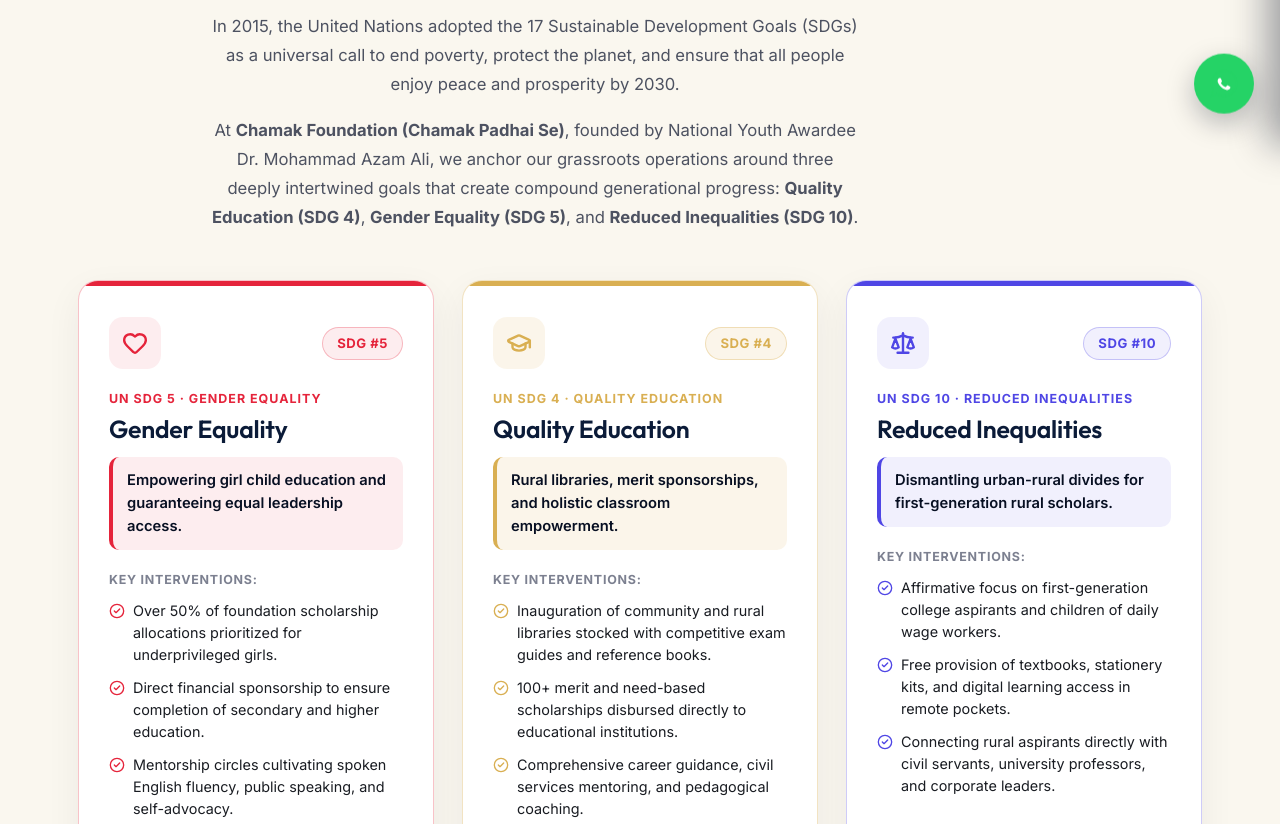
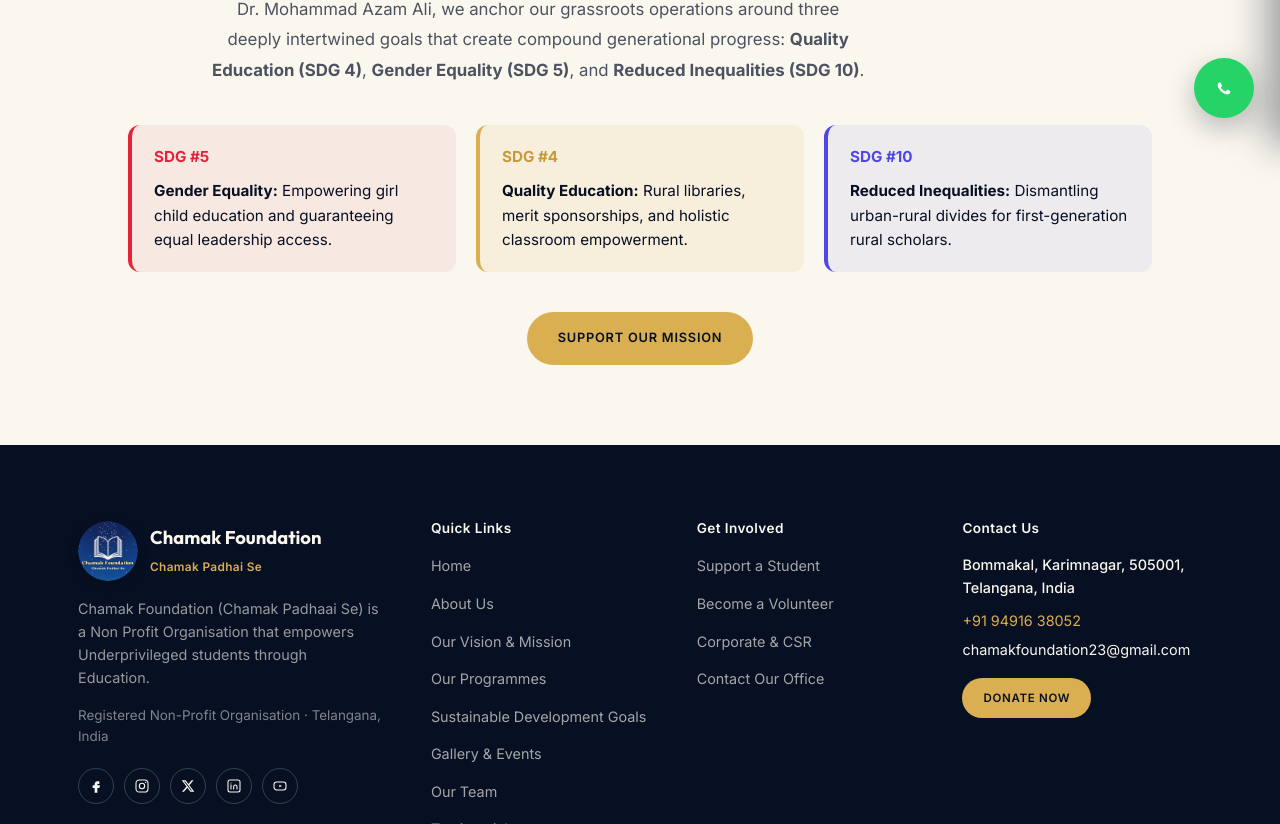
Before and after one commit to SAIKRISHNACHANDA/chamakfoundation.org, a Next.js app: page /sustainable-development-goals in a window 1280 px wide. Shown: the part 656-1480 px from the top of the page. Built offline with nearby package versions, Linux system fonts and the light colour scheme.

Commit message:
fix: minimal clean SDG page with exact 3 horizontal items and no extra content

```diff
--- a/src/app/sustainable-development-goals/page.js
+++ b/src/app/sustainable-development-goals/page.js
@@ -1,14 +1,6 @@
 import Link from "next/link";
 import PageHero from "@/components/PageHero";
-import {
-  GraduationCap,
-  Heart,
-  Scale,
-  Sparkles,
-  CheckCircle2,
-  ArrowRight,
-  Globe2,
-} from "lucide-react";
+import { Sparkles } from "lucide-react";
 
 export const metadata = {
   title: "Sustainable Development Goals (SDGs) · Chamak Foundation",
@@ -17,228 +9,97 @@ export const metadata = {
 };
 
 export default function SustainableDevelopmentGoalsPage() {
-  const sdgGoals = [
-    {
-      num: "5",
-      id: "gender-equality",
-      title: "Gender Equality",
-      tagline: "Empowering girl child education and guaranteeing equal leadership access.",
-      color: "#e5243b",
-      accentBg: "rgba(229, 36, 59, 0.08)",
-      borderColor: "rgba(229, 36, 59, 0.28)",
-      icon: Heart,
-      unTarget: "UN SDG 5 · Gender Equality",
-      highlights: [
-        "Over 50% of foundation scholarship allocations prioritized for underprivileged girls.",
-        "Direct financial sponsorship to ensure completion of secondary and higher education.",
-        "Mentorship circles cultivating spoken English fluency, public speaking, and self-advocacy.",
-      ],
-      impactStats: "Zero-Dropout Guarantee",
-    },
-    {
-      num: "4",
-      id: "quality-education",
-      title: "Quality Education",
-      tagline: "Rural libraries, merit sponsorships, and holistic classroom empowerment.",
-      color: "#d9af52",
-      accentBg: "rgba(217, 175, 82, 0.12)",
-      borderColor: "rgba(217, 175, 82, 0.35)",
-      icon: GraduationCap,
-      unTarget: "UN SDG 4 · Quality Education",
-      highlights: [
-        "Inauguration of community and rural libraries stocked with competitive exam guides and reference books.",
-        "100+ merit and need-based scholarships disbursed directly to educational institutions.",
-        "Comprehensive career guidance, civil services mentoring, and pedagogical coaching.",
-      ],
-      impactStats: "Rural Libraries & Scholarships",
-    },
-    {
-      num: "10",
-      id: "reduced-inequalities",
-      title: "Reduced Inequalities",
-      tagline: "Dismantling urban-rural divides for first-generation rural scholars.",
-      color: "#4f46e5",
-      accentBg: "rgba(79, 70, 229, 0.08)",
-      borderColor: "rgba(79, 70, 229, 0.28)",
-      icon: Scale,
-      unTarget: "UN SDG 10 · Reduced Inequalities",
-      highlights: [
-        "Affirmative focus on first-generation college aspirants and children of daily wage workers.",
-        "Free provision of textbooks, stationery kits, and digital learning access in remote pockets.",
-        "Connecting rural aspirants directly with civil servants, university professors, and corporate leaders.",
-      ],
-      impactStats: "Bridging the Divide",
-    },
-  ];
-
   return (
     <>
       <PageHero
-        eyebrow="UN AGENDA 2030 · GLOBAL STANDARDS · LOCAL IMPACT"
         title="Sustainable Development Goals"
-        subtitle="Empowering underprivileged children and youth across Telangana through direct alignment with the United Nations Sustainable Development Goals."
       />
 
-      {/* CORE STRATEGIC SECTION WITH HORIZONTAL 3-GOAL LAYOUT */}
-      <section className="section" style={{ paddingTop: "56px", paddingBottom: "70px" }}>
-        <div className="container">
-          {/* Header & Introductory Narrative */}
-          <div style={{ maxWidth: "860px", margin: "0 auto 48px", textAlign: "center" }}>
+      <section className="section" style={{ paddingTop: "60px", paddingBottom: "80px" }}>
+        <div className="container" style={{ maxWidth: "1080px" }}>
+          {/* Heading & Text */}
+          <div style={{ textAlign: "center", maxWidth: "860px", margin: "0 auto 40px" }}>
             <div className="eyebrow" style={{ justifyContent: "center" }}>
-              <Sparkles size={14} /> Global Standards, Grassroots Action
+              <Sparkles size={14} /> GLOBAL STANDARDS, GRASSROOTS ACTION
             </div>
             <h2
               style={{
                 fontFamily: "var(--serif)",
-                fontSize: "clamp(1.9rem, 2.8vw, 2.7rem)",
+                fontSize: "clamp(2rem, 3vw, 2.7rem)",
                 color: "var(--navy-900)",
-                margin: "12px 0 18px",
+                margin: "12px 0 20px",
                 lineHeight: 1.25,
               }}
             >
               Translating Global Goals Into Grassroots Miracles
             </h2>
-            <p style={{ color: "var(--ink-600)", fontSize: "1.04rem", lineHeight: 1.75, marginBottom: "16px" }}>
+            <p style={{ color: "var(--ink-600)", fontSize: "1.05rem", lineHeight: 1.8, marginBottom: "18px" }}>
               In 2015, the United Nations adopted the 17 Sustainable Development Goals (SDGs) as a universal call to end poverty, protect the planet, and ensure that all people enjoy peace and prosperity by 2030.
             </p>
-            <p style={{ color: "var(--ink-600)", fontSize: "1.04rem", lineHeight: 1.75, margin: 0 }}>
+            <p style={{ color: "var(--ink-600)", fontSize: "1.05rem", lineHeight: 1.8, margin: 0 }}>
               At <strong>Chamak Foundation (Chamak Padhai Se)</strong>, founded by National Youth Awardee Dr. Mohammad Azam Ali, we anchor our grassroots operations around three deeply intertwined goals that create compound generational progress: <strong>Quality Education (SDG 4)</strong>, <strong>Gender Equality (SDG 5)</strong>, and <strong>Reduced Inequalities (SDG 10)</strong>.
             </p>
           </div>
 
-          {/* 3 SDGs Displayed Horizontally in a 3-Column Grid */}
+          {/* The 3 SDG Items Placed Horizontally */}
           <div
             style={{
               display: "grid",
-              gridTemplateColumns: "repeat(auto-fit, minmax(300px, 1fr))",
-              gap: "28px",
-              marginBottom: "48px",
+              gridTemplateColumns: "repeat(auto-fit, minmax(280px, 1fr))",
+              gap: "20px",
+              marginBottom: "40px",
             }}
           >
-            {sdgGoals.map((sdg) => {
-              const IconComponent = sdg.icon;
-              return (
             <div
-                  key={sdg.id}
-                  id={sdg.id}
               style={{
-                    background: "#ffffff",
-                    borderRadius: "20px",
-                    padding: "36px 30px",
-                    border: `1px solid ${sdg.borderColor}`,
-                    boxShadow: "0 12px 36px rgba(11,27,56,0.06)",
-                    position: "relative",
-                    overflow: "hidden",
                 display: "flex",
                 flexDirection: "column",
-                    transition: "transform 0.3s ease, box-shadow 0.3s ease",
+                gap: "10px",
+                padding: "20px 22px",
+                borderRadius: "12px",
+                background: "rgba(229, 36, 59, 0.07)",
+                borderLeft: "4px solid #e5243b",
               }}
             >
-                  {/* Top Color Accent Bar */}
-                  <div
-                    style={{
-                      position: "absolute",
-                      top: 0,
-                      left: 0,
-                      right: 0,
-                      height: "5px",
-                      background: sdg.color,
-                    }}
-                  />
-
-                  {/* Header: Icon, Badge & Target */}
-                  <div style={{ display: "flex", alignItems: "center", justifyContent: "space-between", marginBottom: "20px" }}>
-                    <div
-                      style={{
-                        width: "52px",
-                        height: "52px",
-                        borderRadius: "14px",
-                        background: sdg.accentBg,
-                        color: sdg.color,
-                        display: "flex",
-                        alignItems: "center",
-                        justifyContent: "center",
-                      }}
-                    >
-                      <IconComponent size={26} strokeWidth={2.2} />
-                    </div>
-
-                    <span
-                      style={{
-                        fontSize: "0.82rem",
-                        fontWeight: 800,
-                        color: sdg.color,
-                        background: sdg.accentBg,
-                        padding: "5px 14px",
-                        borderRadius: "999px",
-                        border: `1px solid ${sdg.borderColor}`,
-                        letterSpacing: "0.04em",
-                      }}
-                    >
-                      SDG #{sdg.num}
+              <span style={{ fontWeight: 800, color: "#e5243b", fontSize: "0.95rem" }}>SDG #5</span>
+              <span style={{ fontSize: "0.95rem", color: "var(--navy-950)", lineHeight: 1.6 }}>
+                <strong>Gender Equality:</strong> Empowering girl child education and guaranteeing equal leadership access.
               </span>
             </div>
 
-                  {/* Title & UN Target */}
-                  <div style={{ fontSize: "0.78rem", fontWeight: 800, textTransform: "uppercase", letterSpacing: "0.08em", color: sdg.color, marginBottom: "4px" }}>
-                    {sdg.unTarget}
-                  </div>
-                  <h3 style={{ fontFamily: "var(--serif)", fontSize: "1.55rem", color: "var(--navy-900)", margin: "0 0 12px", lineHeight: 1.3 }}>
-                    {sdg.title}
-                  </h3>
-
-                  {/* Highlight Pill Statement */}
             <div
               style={{
-                      padding: "12px 14px",
-                      borderRadius: "10px",
-                      background: sdg.accentBg,
-                      borderLeft: `4px solid ${sdg.color}`,
-                      fontSize: "0.92rem",
-                      color: "var(--navy-950)",
-                      fontWeight: 600,
-                      lineHeight: 1.55,
-                      marginBottom: "20px",
+                display: "flex",
+                flexDirection: "column",
+                gap: "10px",
+                padding: "20px 22px",
+                borderRadius: "12px",
+                background: "rgba(217, 175, 82, 0.12)",
+                borderLeft: "4px solid #d9af52",
               }}
             >
-                    {sdg.tagline}
+              <span style={{ fontWeight: 800, color: "#c99a3a", fontSize: "0.95rem" }}>SDG #4</span>
+              <span style={{ fontSize: "0.95rem", color: "var(--navy-950)", lineHeight: 1.6 }}>
+                <strong>Quality Education:</strong> Rural libraries, merit sponsorships, and holistic classroom empowerment.
+              </span>
             </div>
 
-                  {/* Key Highlights */}
-                  <div style={{ flexGrow: 1 }}>
-                    <div style={{ fontSize: "0.78rem", fontWeight: 700, textTransform: "uppercase", letterSpacing: "0.06em", color: "var(--ink-400)", marginBottom: "10px" }}>
-                      Key Interventions:
-                    </div>
-                    <ul style={{ listStyle: "none", padding: 0, margin: 0, display: "flex", flexDirection: "column", gap: "10px" }}>
-                      {sdg.highlights.map((item, idx) => (
-                        <li key={idx} style={{ display: "flex", alignItems: "flex-start", gap: "8px", fontSize: "0.9rem", color: "var(--ink-700)", lineHeight: 1.55 }}>
-                          <CheckCircle2 size={16} style={{ color: sdg.color, flexShrink: 0, marginTop: "3px" }} />
-                          <span>{item}</span>
-                        </li>
-                      ))}
-                    </ul>
-                  </div>
-
-                  {/* Footer Impact Tag */}
             <div
               style={{
-                      marginTop: "24px",
-                      paddingTop: "16px",
-                      borderTop: "1px solid rgba(11,27,56,0.08)",
                 display: "flex",
-                      alignItems: "center",
-                      gap: "6px",
-                      fontSize: "0.82rem",
-                      fontWeight: 700,
-                      color: sdg.color,
+                flexDirection: "column",
+                gap: "10px",
+                padding: "20px 22px",
+                borderRadius: "12px",
+                background: "rgba(79, 70, 229, 0.07)",
+                borderLeft: "4px solid #4f46e5",
               }}
             >
-                    <Sparkles size={14} />
-                    <span>{sdg.impactStats}</span>
+              <span style={{ fontWeight: 800, color: "#4f46e5", fontSize: "0.95rem" }}>SDG #10</span>
+              <span style={{ fontSize: "0.95rem", color: "var(--navy-950)", lineHeight: 1.6 }}>
+                <strong>Reduced Inequalities:</strong> Dismantling urban-rural divides for first-generation rural scholars.
+              </span>
             </div>
-                </div>
-              );
-            })}
           </div>
 
           {/* Action Buttons */}
@@ -246,9 +107,6 @@ export default function SustainableDevelopmentGoalsPage() {
             <Link href="/get-involved" className="btn btn-gold">
               Support Our Mission
             </Link>
-            <Link href="/programmes" className="btn btn-navy">
-              Explore Our Programmes <ArrowRight size={15} style={{ marginLeft: "4px" }} />
-            </Link>
           </div>
         </div>
       </section>
```
Lines whose indentation alone changed are shown as unchanged.
